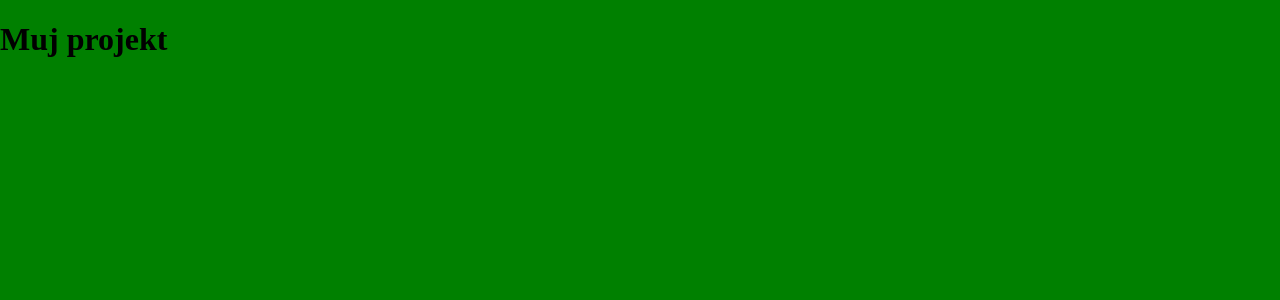
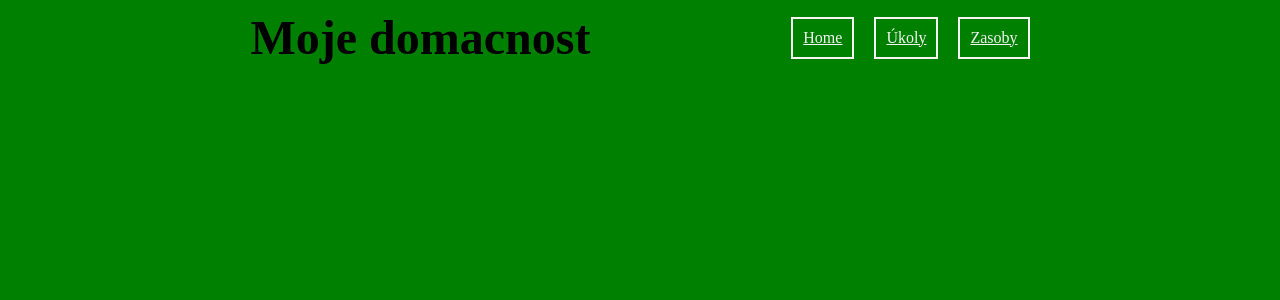
Before and after one commit to BarbaraStrbikova/Muj-projekt, a React (Vite) app: page / in a window 1280 px wide. Shown: the top 300 px of the page. Built offline with nearby package versions, Linux system fonts and the light colour scheme; a web font is replaced by a local one.

Commit message:
header_1_cast

```diff
--- a/src/App.jsx
+++ b/src/App.jsx
@@ -5,7 +5,7 @@ import {Header} from './components/Header/Header'
 function App() {
    return (
     <>
-    <h1>Muj projekt</h1>
+    <Header />
     </>
   )
 }
--- a/src/components/Header/Header.jsx
+++ b/src/components/Header/Header.jsx
@@ -0,0 +1,15 @@
+import './Header.scss';
+
+export function Header() {
+  return (
+       <header class="header container">
+        <h1 class="header__title">Moje domacnost</h1>
+        <nav class="header__nav">
+            <a class="header__menu" href="#">Home</a>
+            <a class="header__menu" href="#">Úkoly</a>
+            <a class="header__menu" href="#">Zasoby</a>
+        </nav>
+
+    </header>
+  )
+}
--- a/src/components/Header/Header.scss
+++ b/src/components/Header/Header.scss
@@ -0,0 +1,20 @@
+.header__title {
+    font-family: var(--logo-font);
+    margin: 10px;
+    font-size: 3rem;
+    font-weight: 700;
+    color: var(--text-color);
+}
+
+.header__nav {
+    display: flex;
+    justify-content: space-between;
+    align-items: center;
+   }
+
+.header__menu {
+    margin: 10px;
+    padding: 10px;
+    color: whitesmoke;
+    border: 2px solid currentColor ;
+}
--- a/src/index.css
+++ b/src/index.css
@@ -7,3 +7,11 @@ html { box-sizing: border-box; }
     background-color: green;
     font-optical-sizing: auto;
  }
+
+ .container {
+    width: 980px;
+    margin: 0 auto;
+    display: flex;
+    justify-content: space-around;
+    align-items: center;
+    }
```
